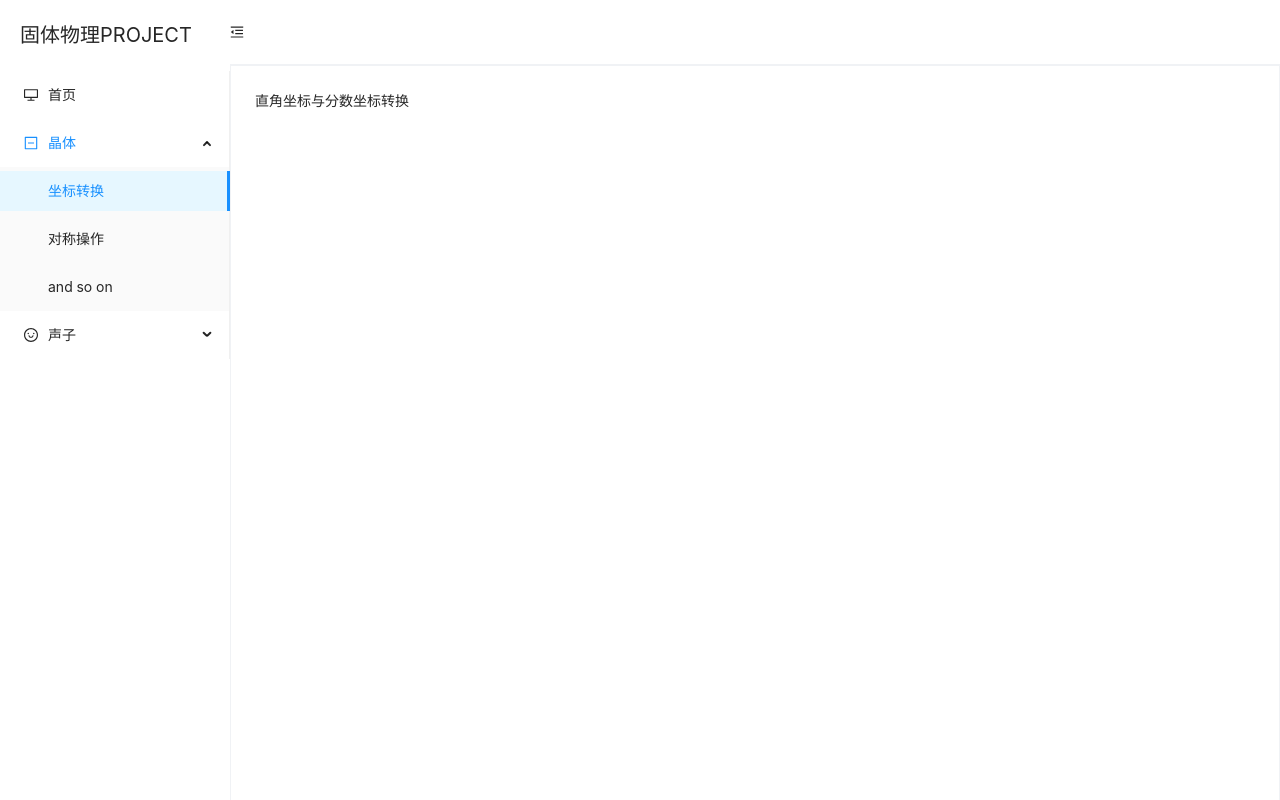
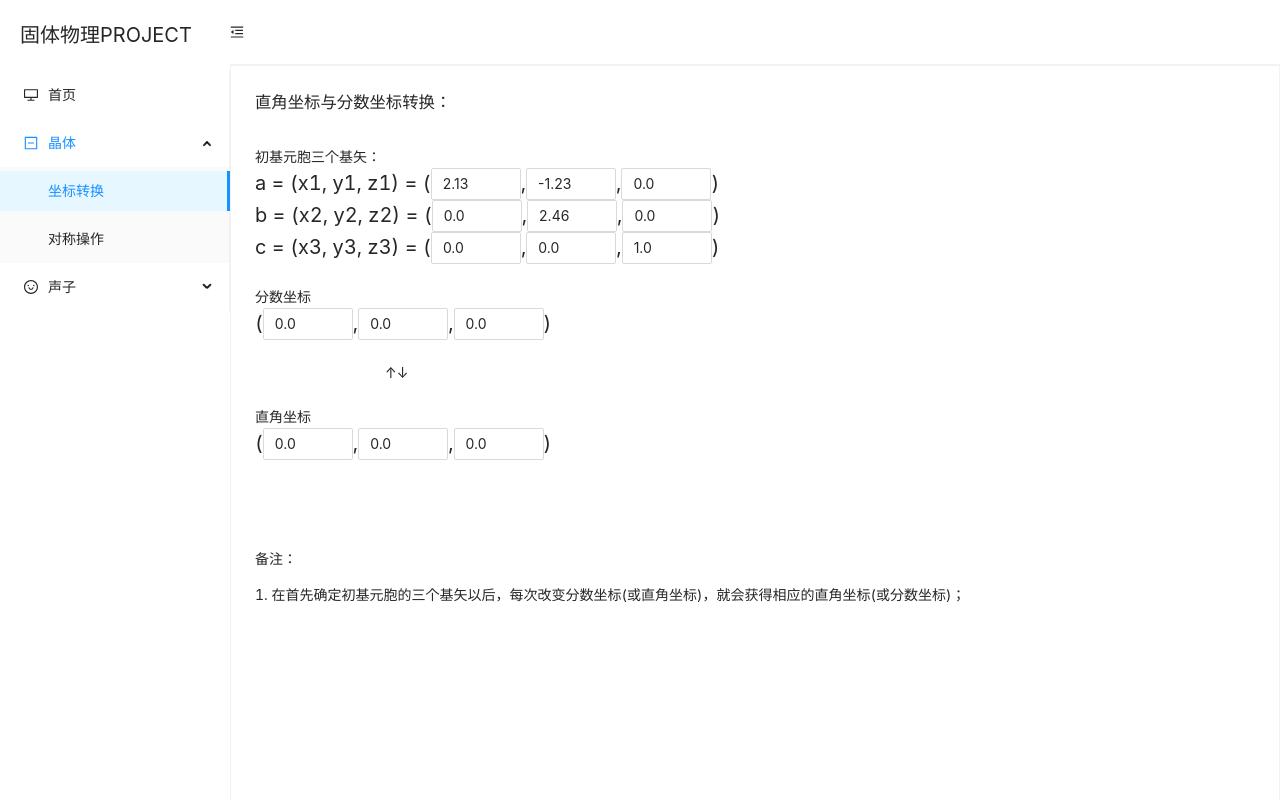
Before and after one commit to JJGlamour/solid-physics, a React (Create React App) app: page /#/crystal/coordinate in a window 1280 px wide. Shown: the top 800 px of the page. Built offline with nearby package versions, Linux system fonts and the light colour scheme.

Commit message:
内存泄漏解决/坐标转换

```diff
--- a/src/App.js
+++ b/src/App.js
@@ -46,12 +46,12 @@ class App extends React.Component {
                   <SubMenu key="crystal" icon={<MinusSquareOutlined />} title="晶体">
                     <Menu.Item key="coordinate"><Link to="/crystal/coordinate">坐标转换</Link></Menu.Item>
                     <Menu.Item key="symmetry"><Link to="/crystal/symmetry">对称操作</Link></Menu.Item>
-                    <Menu.Item key="5">and so on</Menu.Item>
+                    {/* <Menu.Item key="5">and so on</Menu.Item> */}
                   </SubMenu>
                   <SubMenu key="phonon" icon={<SmileOutlined />} title="声子">
                     <Menu.Item key="one-atom"><Link to="/phonon/one-atom">一维单原子链模拟</Link></Menu.Item>
                     <Menu.Item key="two-atom"><Link to="/phonon/two-atom">一维双原子链模拟</Link></Menu.Item>
-                    <Menu.Item key="8">and so on</Menu.Item>
+                    {/* <Menu.Item key="8">and so on</Menu.Item> */}
                   </SubMenu>
               </Menu>
             </HashRouter>
--- a/src/components/coordinate.js
+++ b/src/components/coordinate.js
@@ -1,13 +1,190 @@
  import React from "react";
+ import { Row, InputNumber } from "antd";
 
  class Coordinate extends React.Component {
+     constructor(props) {
+         super(props);
+         this.state = {
+            x1: 2.13,
+            y1: -1.23,
+            z1: 0,
+            x2: 0,
+            y2: 2.46,
+            z2: 0,
+            x3: 0,
+            y3: 0,
+            z3: 1,
+            // 分数坐标
+            a: 0,
+            b: 0,
+            c: 0,
+            // 直角坐标
+            x: 0,
+            y: 0,
+            z: 0
+         }
+         this.onChangex1 = this.onChangex1.bind(this);
+         this.onChangey1 = this.onChangey1.bind(this);
+         this.onChangez1 = this.onChangez1.bind(this);
+         this.onChangex2 = this.onChangex2.bind(this);
+         this.onChangey2 = this.onChangey2.bind(this);
+         this.onChangez2 = this.onChangez2.bind(this);
+         this.onChangex3 = this.onChangex3.bind(this);
+         this.onChangey3 = this.onChangey3.bind(this);
+         this.onChangez3 = this.onChangez3.bind(this);
+         this.onChangea = this.onChangea.bind(this);
+         this.onChangeb = this.onChangeb.bind(this);
+         this.onChangec = this.onChangec.bind(this);
+         this.onChangex = this.onChangex.bind(this);
+         this.onChangey = this.onChangey.bind(this);
+         this.onChangez = this.onChangez.bind(this);
+     }
+     onChangex1(x1) {
+        this.setState({ x1: x1});
+     }
+     onChangey1(y1) {
+        this.setState({ y1: y1});
+     }
+     onChangez1(z1) {
+        this.setState({ z1: z1});
+     }
+     onChangex2(x2) {
+        this.setState({ x2: x2});
+     }
+     onChangey2(y2) {
+        this.setState({ y2: y2});
+     }
+     onChangez2(z2) {
+        this.setState({ z2: z2});
+     }
+     onChangex3(x3) {
+        this.setState({ x3: x3});
+     }
+     onChangey3(y3) {
+        this.setState({ y3: y3});
+     }
+     onChangez3(z3) {
+        this.setState({ z3: z3});
+     }
+    //  每次变换abc均触发xyz改变
+     getxyz() {
+        let a = this.state.a;
+        let b = this.state.b;
+        let c = this.state.c;
+        let x1 = this.state.x1;
+        let x2 = this.state.x2;
+        let x3 = this.state.x3;
+        let y1 = this.state.y1;
+        let y2 = this.state.y2;
+        let y3 = this.state.y3;
+        let z1 = this.state.z1;
+        let z2 = this.state.z2;
+        let z3 = this.state.z3;
+        this.setState({ x: x1*a + x2*b + x3*c, y: y1*a + y2*b + y3*c, z: z1*a + z2*b + z3*c });
+     }
+    //  每次变换xyz均触发abc改变
+     getabc() {
+        let x = this.state.x;
+        let y = this.state.y;
+        let z = this.state.z;
+        let x1 = this.state.x1;
+        let x2 = this.state.x2;
+        let x3 = this.state.x3;
+        let y1 = this.state.y1;
+        let y2 = this.state.y2;
+        let y3 = this.state.y3;
+        let z1 = this.state.z1;
+        let z2 = this.state.z2;
+        let z3 = this.state.z3;
+        // 行列式的值
+        debugger;
+        let A = x1*y2*z3 + x2*y3*z1 +　x3*y1*z2 - x3*y2*z1 - x1*y3*z2 - x2*y1*z3;
+        console.log("|A|=",A);
+        // 根据伴随矩阵计算逆矩阵元素
+        let x1_ = (y2*z3 - y3*z2)/A;
+        let x2_ = -(x2*z3 - x3*z2)/A;
+        let x3_ = (x2*y3 - x3*y2)/A;
+        console.log(x1_, x2_, x3_);
+        let y1_ = -(y1*z3 - y3*z1)/A;
+        let y2_ = (x1*z3 - x3*z1)/A;
+        let y3_ = -(x1*y3 - x3*y1)/A;
+        console.log(y1_, y2_, y3_);
+        let z1_ = (y1*z2 - y2*z1)/A;
+        let z2_ = -(x1*z2 - x2*z1)/A;
+        let z3_ = (x1*y2 - x2*y1)/A;
+        console.log(z1_, z2_, z3_);
+        // 算出abc
+        let a = x1_*x + x2_*y + x3_*z;
+        let b = y1_*x + y2_*y + y3_*z;
+        console.log("b=",b)
+        let c = z1_*x + z2_*y + z3_*z;
+        this.setState({ a:a, b:b, c:c })
+     }
+
+     onChangea(a) {
+         this.setState({a:a});
+         this.getxyz();
+     }
+     onChangeb(b) {
+         this.setState({b:b});
+         this.getxyz();
+     }
+     onChangec(c) {
+        this.setState({c:c});
+        this.getxyz();
+     }
+     onChangex(x) {
+         this.setState({x:x});
+         this.getabc();
+     }
+     onChangey(y) {
+         this.setState({y:y});
+         this.getabc();
+     }
+     onChangez(z) {
+         this.setState({z:z});
+         this.getabc();
+     }
     render() {
         return (
             <div>
-                直角坐标与分数坐标转换
+                <Row><h3>直角坐标与分数坐标转换：</h3></Row>
+                <br></br>
+                <Row>初基元胞三个基矢：</Row>
+                <Row style={{ fontSize: "20px" }}>a = (x1, y1, z1) = (<InputNumber min={-100} max={100} step={0.1} onChange={ this.onChangex1 } value={this.state.x1}/>,
+                    <InputNumber min={-100} max={100} step={0.1} onChange={ this.onChangey1 } value={this.state.y1}/>, <InputNumber min={-100} max={100} step={0.1} onChange={ this.onChangez1 } value={this.state.z1}/>)
+                </Row>
+                <Row style={{ fontSize: "20px" }}>b = (x2, y2, z2) = (<InputNumber min={-100} max={100} step={0.1} onChange={ this.onChangex2 } value={this.state.x2}/>,
+                    <InputNumber min={-100} max={100} step={0.1} onChange={ this.onChangey2 } value={this.state.y2}/>, <InputNumber min={-100} max={100} step={0.1} onChange={ this.onChangez2 } value={this.state.z2}/>)
+                </Row>
+                <Row style={{ fontSize: "20px" }}>c = (x3, y3, z3) = (<InputNumber min={-100} max={100} step={0.1} onChange={ this.onChangex3 } value={this.state.x3}/>,
+                    <InputNumber min={-100} max={100} step={0.1} onChange={ this.onChangey3 } value={this.state.y3}/>, <InputNumber min={-100} max={100} step={0.1} onChange={ this.onChangez3 } value={this.state.z3}/>)
+                </Row>
+                <br></br>
+                <Row>分数坐标</Row>
+                <Row style={{ fontSize: "20px" }}>(<InputNumber min={-100} max={100} step={0.1} onChange={ this.onChangea } value={this.state.a}/>,
+                    <InputNumber min={-100} max={100} step={0.1} onChange={ this.onChangeb } value={this.state.b}/>, <InputNumber min={-100} max={100} step={0.1} onChange={ this.onChangec } value={this.state.c}/>)
+                </Row>
+                <Row style={{paddingLeft: "130px"}}><br></br>
+                ↑↓
+                </Row>
+                <Row><br></br>直角坐标</Row>
+                <Row style={{ fontSize: "20px" }}>(<InputNumber min={-100} max={100} step={0.1} onChange={ this.onChangex } value={this.state.x}/>,
+                    <InputNumber min={-100} max={100} step={0.1} onChange={ this.onChangey } value={this.state.y}/>, <InputNumber min={-100} max={100} step={0.1} onChange={ this.onChangez } value={this.state.z}/>)
+                </Row>
+                <br></br><br></br><br></br><br></br>
+                <Row>
+                    <div>
+                        <p>备注：</p>
+                        <p>
+                            1. 在首先确定初基元胞的三个基矢以后，每次改变分数坐标(或直角坐标)，就会获得相应的直角坐标(或分数坐标)；
+                        </p>
+                    </div>
+
+                </Row>
             </div>
         )
     }
- }
+}
 
  export default Coordinate;
--- a/src/components/home.js
+++ b/src/components/home.js
@@ -1,12 +1,33 @@
 import React from "react";
+import { Button } from "antd";
+
 
 class Home extends React.Component {
    render() {
        return (
            <div>
-               <h3>声子相关</h3>
+               <h3>站点功能介绍：</h3>
                <p>
-                   1. 进行原子振动模拟时，每一毫秒计算并渲染一次原子位置，若原子数量过多，该页面可能会占据较大资源
+                1. 实现任意元胞中原子直角坐标和分数坐标的转换；
+               </p>
+               <p>
+                   2. 模拟展示一维单原子链和一维双原子链的振动模式；
+               </p>
+               <br></br>
+               <h3>
+                   备注：
+               </h3>
+               <p>
+                    1. 进行原子振动模拟时，每一毫秒计算并渲染一次原子位置，当原子数量过多(如数百个)、浏览器垃圾回收较慢时，该页面可能会占据较大资源；
+               </p>
+               <p>
+                   2. 计算及模拟的公式均来自于教材-固体物理学，胡安，章维益，第二版；
+               </p>
+               <p>
+                   3. 项目源码：<Button href="https://github.com/JJGlamour/solid-physics" target="blank" type="link">https://github.com/JJGlamour/solid-physics</Button>
+               </p>
+               <p>
+                   4. 有问题联系QQ：88106827。
                </p>
            </div>
        )
--- a/src/components/symmetry.js
+++ b/src/components/symmetry.js
@@ -4,7 +4,7 @@ class Symmetry extends React.Component {
    render() {
        return (
            <div>
-               关于对称性的展示
+               交互式地展示分子结构和对称性--开发中......
            </div>
        )
    }
```
Also changed, not shown: src/components/oneatom.js (+7 -7 lines), src/components/twoatom.js (+17 -4 lines), 1 other file (tests, documents, lock files or other folders).
